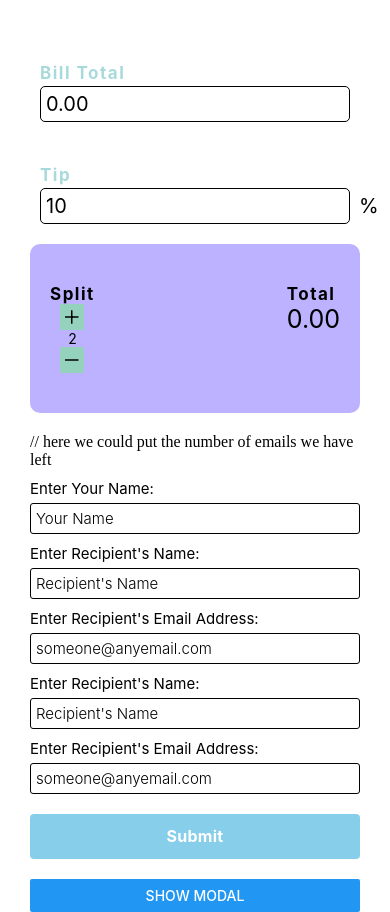
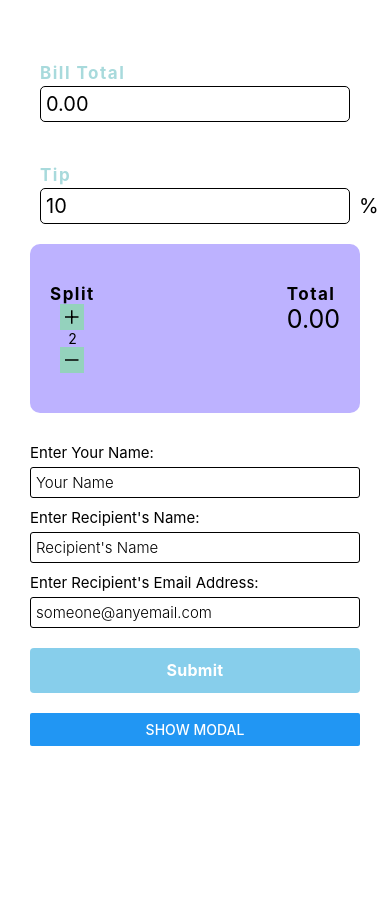
Before and after one commit to Headstarter-Workshops/headstarter-basic-app, a React Native app: screen / in a window 390 px wide. After the commit the page ends 844 px from the top, so only its background shows below. Built offline with nearby package versions, Linux system fonts and the light colour scheme.

Commit message:
Revert "added dynamic text boxes"

```diff
--- a/src/components/SendEmail.js
+++ b/src/components/SendEmail.js
@@ -48,7 +48,7 @@ const styles = StyleSheet.create({
   },
 });
 
-const SendEmail = ({people}) => {
+const SendEmail = () => {
   function sendTheEmail(values) {
     emailjs
       .send(
@@ -66,7 +66,7 @@ const SendEmail = ({people}) => {
         }
       );
   }
-  console.log(people)
+
   return (
     <View style={styles.viewContainer}>
       <Formik
@@ -84,8 +84,6 @@ const SendEmail = ({people}) => {
       >
         {(formikprops) => (
           <View>
-            // here we could put the number of emails we have left
-
             <Text style={styles.textLabel}>Enter Your Name:</Text>
             <TextInput
               style={styles.textInput}
@@ -93,10 +91,6 @@ const SendEmail = ({people}) => {
               onChangeText={formikprops.handleChange("from_name")}
               value={formikprops.values.from_name}
             />
-
-            {
-              Array.from({ length: people }).map((_, idx) => (
-                <>
             <Text style={styles.textLabel}>Enter Recipient's Name:</Text>
             <TextInput
               style={styles.textInput}
@@ -113,9 +107,7 @@ const SendEmail = ({people}) => {
               onChangeText={formikprops.handleChange("email")}
               value={formikprops.values.email}
             />
-                </>
-              ))
-            }
+
             <TouchableOpacity
               style={styles.button}
               title="submit"
--- a/src/screens/Home.js
+++ b/src/screens/Home.js
@@ -127,7 +127,7 @@ const Home = () => {
                         handleCountAdd={handleCountAdd}
                         handleCountRemove={handleCountRemove}
                     />
-                    <SendEmail people={totalCount}/>
+                    <SendEmail />
                 </View>
             </TouchableWithoutFeedback>
             <View style={{ flex: 1}}>
```
Also changed, not shown: package.json (+1 -14 lines), 1 other file (tests, documents, lock files or other folders). Lines whose indentation alone changed are shown as unchanged.
